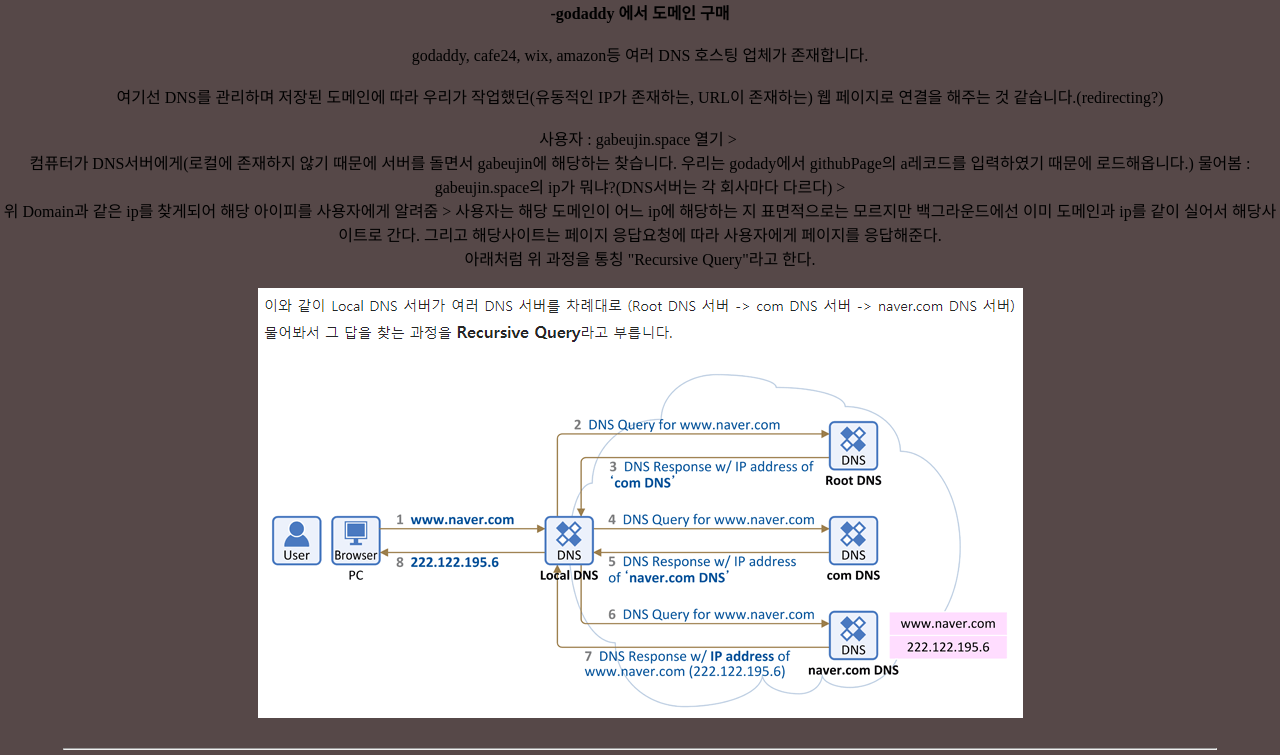
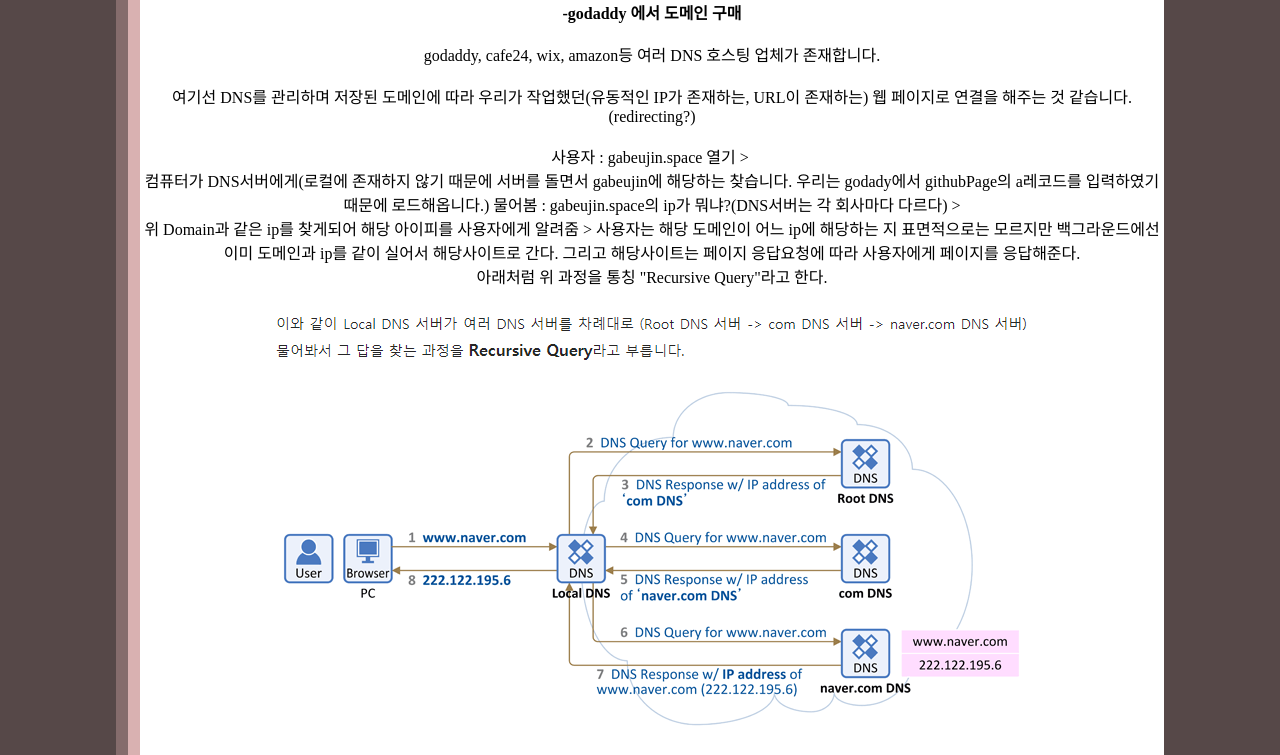
Before and after one commit to Gabeujin/Gabeujin.github.io, a plain HTML site: page views/190307_준비_.html in a window 1280 px wide. Shown: the top 755 px of the page. Drawn offline with Linux system fonts and the light colour scheme.

Commit message:
add  container class
TID

```diff
--- a/views/190307_준비_.html
+++ b/views/190307_준비_.html
@@ -26,7 +26,7 @@
 
 <body>
 
-  <div>
+  <div class="container">
     <span>
       <div>
         <div><span style="font-weight: bold;">-godaddy 에서 도메인 구매</span></div>
```
Also changed, not shown: views/190315_ICQA_.html (+1 -1 lines), views/APM1_.html (+1 -1 lines), views/APM2_.html (+1 -1 lines), views/aws_WITH_gitbash_ubuntu_LAMP설정_.html (+1 -1 lines), views/aws_ec2_도메인연결_https프로토콜_.html (+1 -1 lines), views/wordpress_설치(ing)_.html (+1 -1 lines).
